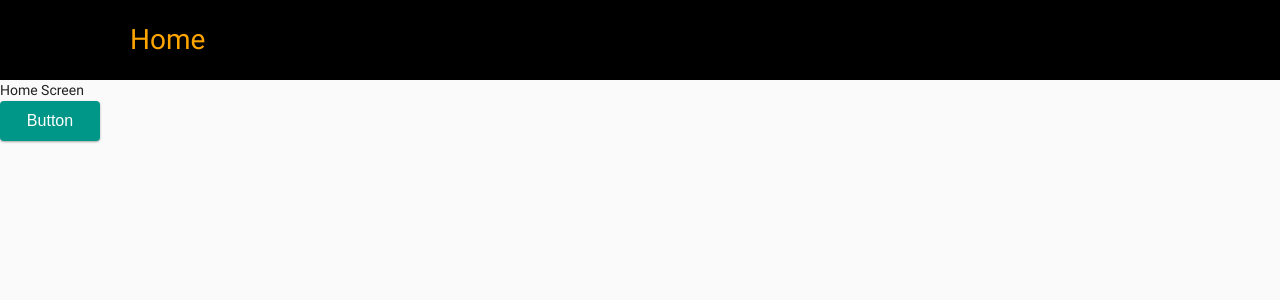
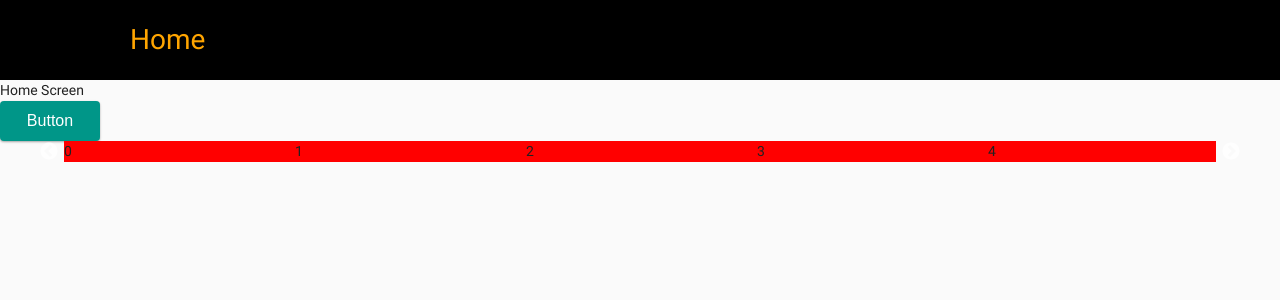
Before and after one commit to Nguyen-Dinh-Tung/app-template, a React (Create React App) app: page / in a window 1280 px wide. Shown: the top 300 px of the page. Built offline with nearby package versions, Linux system fonts and the light colour scheme.

Commit message:
add slick slider

```diff
--- a/public/index.html
+++ b/public/index.html
@@ -30,10 +30,6 @@
   <meta name="twitter:creator" content="@opensea">
 
   <meta name="Jackpot" content="Web site about jackpot" />
-  <link rel="stylesheet" type="text/css" charset="UTF-8"
-    href="https://cdnjs.cloudflare.com/ajax/libs/slick-carousel/1.6.0/slick.min.css" />
-  <link rel="stylesheet" type="text/css"
-    href="https://cdnjs.cloudflare.com/ajax/libs/slick-carousel/1.6.0/slick-theme.min.css" />
   <script src="https://kit.fontawesome.com/fc21a8c0e8.js" crossorigin="anonymous"></script>
   <link rel="icon" href="./top-jackpot.png" />
   <title>Jackpot</title>
--- a/src/components/UI/List.tsx
+++ b/src/components/UI/List.tsx
@@ -6,7 +6,7 @@ interface Props {
   children?: any;
 }
 
-export default ({ items, children, ...props }: any) => {
+export const List = ({ items, children, ...props }: any) => {
   return (
     <Wrapper {...props}>
       {items.map(
--- /dev/null
+++ b/src/components/UI/SlickSlider.tsx
@@ -0,0 +1,83 @@
+import React from "react";
+import styled from "styled-components";
+import Slider from "react-slick";
+import "slick-carousel/slick/slick.css";
+import "slick-carousel/slick/slick-theme.css";
+
+const defaultSettings: any = {
+  slidesToShow: 5,
+  slidesToScroll: 2,
+  arrows: true,
+  centerPadding: "0",
+  dots: false,
+  fade: false,
+  autoplay: false,
+  infinite: true,
+  draggable: true,
+  swipeToSlide: true,
+  touchMove: true,
+  swipe: true,
+  // prevArrow: <div>LeftArrow</div>,
+  // nextArrow: <div>RightArrow</div>,
+  responsive: [
+    {
+      breakpoint: 1199,
+      settings: {
+        slidesToShow: 4,
+        slidesToScroll: 2,
+      },
+    },
+    {
+      breakpoint: 991,
+      settings: {
+        slidesToShow: 3,
+        slidesToScroll: 3,
+      },
+    },
+    {
+      breakpoint: 768,
+      settings: {
+        slidesToShow: 2,
+        slidesToScroll: 2,
+      },
+    },
+    {
+      breakpoint: 480,
+      settings: {
+        slidesToShow: 1,
+        slidesToScroll: 1,
+      },
+    },
+  ],
+};
+
+export const SlickSlider = ({ items, settings, children }: any) => {
+  return (
+    <Styles>
+      <Slider {...defaultSettings} {...(settings || {})}>
+        {items.map(
+          (item: any, ind: number) =>
+            children && React.cloneElement(children(item, ind), { key: ind })
+        )}
+      </Slider>
+    </Styles>
+  );
+};
+
+const Styles = styled.div`
+  width: 90%;
+  margin: 0 auto;
+  display: block;
+  position: relative;
+
+  .slide-wrapp {
+    background: blue;
+    border: 1px solid;
+  }
+
+  .slide-item {
+    background: red;
+    margin: 0 auto;
+    width: 50px;
+  }
+`;
--- /dev/null
+++ b/src/react-app-env.d.ts
@@ -0,0 +1 @@
+/// <reference types="react-scripts" />
--- a/src/screens/home/index.tsx
+++ b/src/screens/home/index.tsx
@@ -1,4 +1,5 @@
 import { Button } from "components/UI/Button";
+import { SlickSlider } from "components/UI/SlickSlider";
 import React from "react";
 import Main from "screens/main";
 
@@ -7,6 +8,15 @@ const HomeScreen = () => {
     <Main>
       Home Screen
       <Button>Button</Button>
+      <SlickSlider items={Array(10).fill("")}>
+        {(item: any, ind: number) => {
+          return (
+            <div>
+              <div style={{ background: "red" }}>{ind}</div>
+            </div>
+          );
+        }}
+      </SlickSlider>
     </Main>
   );
 };
```
Also changed, not shown: package.json (+6 -6 lines), 1 other file (tests, documents, lock files or other folders).
